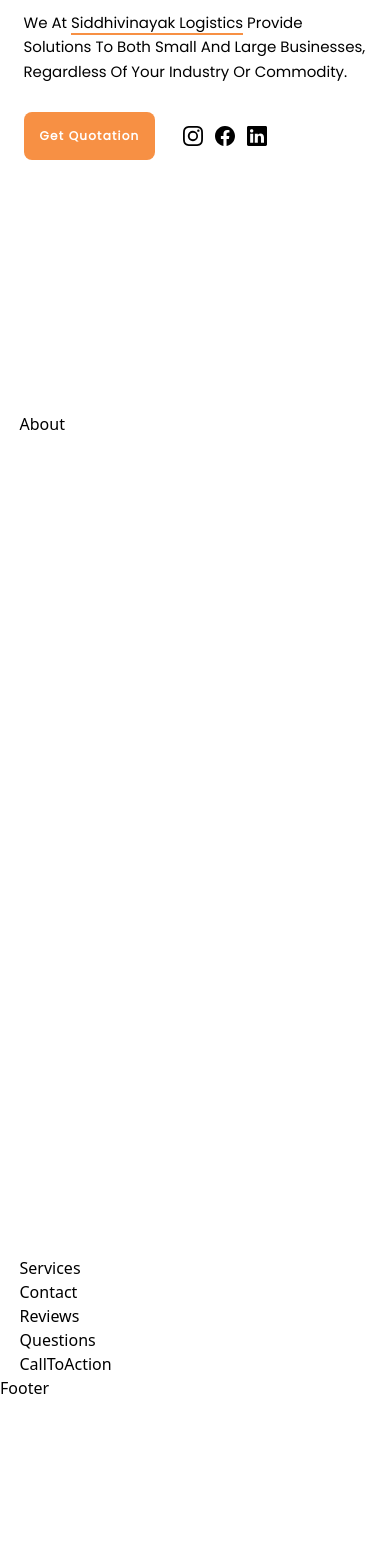
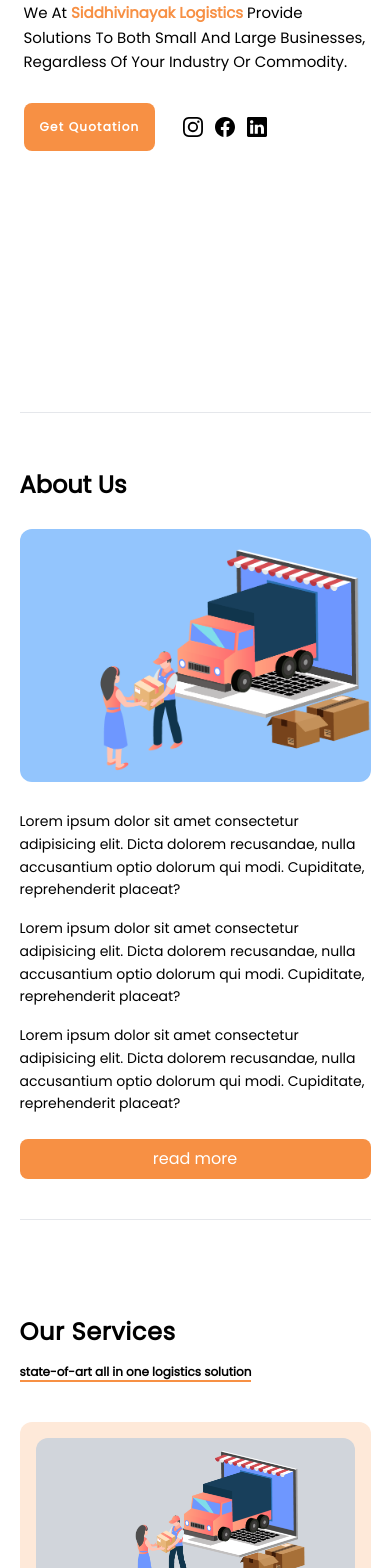
Before and after one commit to iamadityamall/transport-service-landing-page, a React (Create React App) app: page / in a window 390 px wide. Shown: the part 432-2000 px from the top of the page. Before the commit the page ends 1832 px from the top, so only its background shows below. Built offline with nearby package versions, Linux system fonts and the light colour scheme.

Commit message:
major mobile version completed

```diff
--- a/src/components/Footer.jsx
+++ b/src/components/Footer.jsx
@@ -1,9 +1,81 @@
-import React from 'react'
+import React from "react";
+import {
+  BsInstagram,
+  BsFacebook,
+  BsLinkedin,
+  BsArrowRightShort,
+} from "react-icons/bs";
+import { Link } from "react-router-dom";
+import { useGlobalContext } from "../context";
 
 const Footer = () => {
+  const { darkmode } = useGlobalContext();
   return (
-    <div>Footer</div>
-  )
-}
+    <footer
+      className={`capitalize mx-auto ${
+        darkmode ? "bg-colorOne/95" : "bg-colorOne"
+      }`}
+    >
+      <section className="flex flex-col py-20 font-poppins space-y-6 w-[90vw] mx-auto">
+        <div className="flex flex-col">
+          <h1 className="font-bold text-lg p-2">siddhivinayak logistics</h1>
+          <p className="p-2 text-sm">
+            Lorem ipsum dolor sit amet consectetur adipisicing elit. Hic
+            explicabo dicta dignissimos et animi, repudiandae perspiciatis!
+            Quam, recusandae explicabo adipisci maxime iure ab ea fugit?
+          </p>
+          <ul className="flex px-2 py-4 space-x-5">
+            <li className="text-2xl">
+              <BsInstagram />
+            </li>
+            <li className="text-2xl">
+              <BsFacebook />
+            </li>
+            <li className="text-2xl">
+              <BsLinkedin />
+            </li>
+          </ul>
+        </div>
+        <div className="flex flex-col space-y-4 p-2">
+          <h1 className="text-md font-bold">quick links</h1>
+          <ul className="text-sm space-y-2">
+            <li className="flex items-center space-x-2">
+              <BsArrowRightShort />
+              <a href="#about">about</a>
+            </li>
+            <li className="flex items-center space-x-2">
+              <BsArrowRightShort />
+              <a href="#about">services</a>
+            </li>
+            <li className="flex items-center space-x-2">
+              <BsArrowRightShort />
+              <a href="#about">contact</a>
+            </li>
+          </ul>
+        </div>
+        <div className="flex flex-col space-y-4 p-2">
+          <h1 className="text-md font-bold">useful links</h1>
+          <ul className="text-sm space-y-2">
+            <li className="flex items-center space-x-2">
+              <BsArrowRightShort />
+              <Link to="privacy">privacy</Link>
+            </li>
+            <li className="flex items-center space-x-2">
+              <BsArrowRightShort />
+              <Link to="terms">{`terms & condition`}</Link>
+            </li>
+          </ul>
+        </div>
+      </section>
+      <section className={`shadow-sm`}>
+        <p className="text-center italic font-poppins text-xs font-bold p-2">
+          copywright &copy;siddhivinayak logistics{" "}
+          <span>{`${new Date().getFullYear().toString()}`}</span> all right
+          reserved
+        </p>
+      </section>
+    </footer>
+  );
+};
 
-export default Footer
+export default Footer;
--- a/src/components/Home/About.jsx
+++ b/src/components/Home/About.jsx
@@ -1,9 +1,36 @@
-import React from 'react'
+import React from "react";
+import { data } from "../../data/about";
 
 const About = () => {
   return (
-    <section id="about" className='h-screen'>About</section>
-  )
-}
+    <section
+      id="about"
+      className="font-poppins flex flex-col space-y-3 py-10 md:items-center md:py-10 md:space-y-20"
+    >
+      <div>
+        <h1 className="text-2xl py-4 font-bold capitalize md:text-4xl">about us</h1>
+      </div>
+      <div className="flex flex-col space-y-5 md:flex-row md:items-center md:justify-between md:space-y-0 md:space-x-5
+      ">
+        <figure className=" bg-blue-300 rounded-xl overflow-hidden">
+          <img src="./images/delivery.png" alt="company-logo" className="h-[30vh] w-[100vw] object-cover"/>
+        </figure>
+        <div className="flex flex-col md:space-y-1 md:text-right md:items-end
+        ">
+          {data.map((item) => {
+            return (
+              <p key={item.id} className="py-2 leading-relaxed text-sm md:py-2 text-left">
+                {item.info}
+              </p>
+            );
+          })}
+          <button className="bg-colorOne text-white p-2 rounded-lg mt-4 md:mt-0 md:w-32">
+            read more
+          </button>
+        </div>
+      </div>
+    </section>
+  );
+};
 
-export default About
+export default About;
--- a/src/components/Home/CallToAction.jsx
+++ b/src/components/Home/CallToAction.jsx
@@ -1,9 +1,50 @@
-import React from 'react'
+import React from "react";
+import { FaRegMap } from "react-icons/fa";
+import { BsFillTelephoneFill } from "react-icons/bs";
+import { GrMail } from "react-icons/gr";
+import { ImClock } from "react-icons/im";
 
 const CallToAction = () => {
   return (
-    <section>CallToAction</section>
-  )
-}
+    <section className="flex flex-col py-20 space-y-4 font-poppins">
+      <div className="flex justify-between items-center">
+        <div className="text-colorOne text-5xl p-2">
+          <FaRegMap />
+        </div>
+        <div className="p-2">
+          <h1>Address</h1>
+          <p>Lorem, ipsum dolor sit amet consectetur adipisicing elit.</p>
+        </div>
+      </div>
+      <div className="flex items-center">
+        <div className="text-colorOne text-5xl p-2">
+          <BsFillTelephoneFill />
+        </div>
+        <div className="p-2">
+          <h1>Call</h1>
+          <p>+919000000000</p>
+        </div>
+      </div>
+      <div className="flex items-center">
+        <div className="text-colorOne text-5xl p-2">
+          <GrMail />
+        </div>
+        <div className="p-2">
+          <h1>Send us message</h1>
+          <p>email@email.com</p>
+        </div>
+      </div>
+      <div className="flex items-center">
+        <div className="text-colorOne text-5xl p-2">
+          <ImClock />
+        </div>
+        <div className="p-2">
+          <h1>Opening hours</h1>
+          <p>9:00 am - 10:00 pm</p>
+        </div>
+      </div>
+    </section>
+  );
+};
 
-export default CallToAction
+export default CallToAction;
--- /dev/null
+++ b/src/components/Home/Card.jsx
@@ -0,0 +1,34 @@
+import React from "react";
+import { BiConversation } from "react-icons/bi";
+
+const Card = () => {
+  return (
+    <article className="w-full bg-colorOne/20 text-black p-4 rounded-xl space-y-3 font-poppinss">
+      <figure>
+        <img
+          src="./images/delivery.png"
+          alt="service-logo"
+          className="rounded-xl bg-gray-300 h-40 w-full object-contain"
+        />
+      </figure>
+      <div className="flex flex-col">
+        <div className="flex items-center">
+          <div className="p-2 text-colorOne text-2xl">
+            <BiConversation />
+          </div>
+          <div className="p-2 font-bold font-poppins">service name</div>
+        </div>
+        <p className="p-2 text-sm">
+          Lorem ipsum dolor sit amet consectetur adipisicing elit. Expedita
+          nesciunt mollitia quae quod adipisci blanditiis earum officia corporis
+          architecto quam.
+        </p>
+      </div>
+      <div className="p-2">
+        <button className="bg-colorOne p-2 rounded-xl">read more</button>
+      </div>
+    </article>
+  );
+};
+
+export default Card;
--- a/src/components/Home/Contact.jsx
+++ b/src/components/Home/Contact.jsx
@@ -1,9 +1,53 @@
-import React from 'react'
+import React from "react";
 
 const Contact = () => {
   return (
-    <section id='#contact' className='md-screen'>Contact</section>
-  )
-}
+    <section
+      id="#contact"
+      className="flex flex-col items-start font-poppins py-14"
+    >
+      <div className="flex flex-col items-start space-y-2">
+        <h1 className="text-2xl font-bold capitalize py-4">contact us</h1>
+        <p className="border-b-2 border-colorOne text-sm">send your query</p>
+        <p className="py-2 text-xs">
+          Have any question? Feel free to get in touch with us at any time or
+          directly visit our office
+        </p>
+      </div>
+      <div className="flex flex-col w-full space-y-10">
+        <div className="flex flex-col py-10 items-start">
+          <form className="text-black flex flex-col space-y-2 p-3 rounded-xl bg-colorOne/25 w-full">
+            <input
+              type="text"
+              placeholder="full name"
+              className="p-2 rounded-t-xl"
+            />
+            <input type="text" placeholder="email@email.com" className="p-2" />
+            <input type="tel" placeholder="contact number" className="p-2" />
+            <input type="text" placeholder="company" className="p-2 " />
+            <textarea
+              name=""
+              id=""
+              cols="30"
+              rows="10"
+              className="rounded-b-xl"
+            />
+            <button className="p-2 bg-colorOne rounded-xl">get quote</button>
+          </form>
+        </div>
+        <div className="p-2 rounded-xl bg-colorOne/40">
+          <iframe
+            title="office"
+            src="https://www.google.com/maps/embed?pb=!1m18!1m12!1m3!1d3772.175440722638!2d73.03357161529401!3d19.011989358920967!2m3!1f0!2f0!3f0!3m2!1i1024!2i768!4f13.1!3m3!1m2!1s0x3be7c3abc6acf4d1%3A0xe4146edc9efa0501!2sSiddhi%20Vinayak%20Logistics%20LTD.!5e0!3m2!1sen!2sin!4v1652952561594!5m2!1sen!2sin"
+            allowfullscreen=""
+            loading="lazy"
+            referrerpolicy="no-referrer-when-downgrade"
+            className="w-full h-60 rounded-xl"
+          ></iframe>
+        </div>
+      </div>
+    </section>
+  );
+};
 
-export default Contact
+export default Contact;
--- a/src/components/Home/Hero.jsx
+++ b/src/components/Home/Hero.jsx
@@ -6,15 +6,15 @@
   return (
     <section className="h-screen w-full lg:h-screen flex items-center justify-center md:justify-between">
       <div className="flex flex-col capitalize font-poppins space-y-1 py-10 items-start md:w-[50vw]">
-        <h3 className="text-4xl py-2 font-bold px-1 uppercase tracking-wide leading-snug">
+        <h3 className="text-4xl py-2 font-bold px-1 uppercase ">
           we keep your business moving
         </h3>
-        <h4 className="text-[16px]  px-1">
+        <h4 className="text-[16px]  px-1 ">
           {`supply chain, transportation & logistics managment`}
         </h4>
-        <p className="text-[15px] py-2 px-1 pt-6 leading-relaxed">
+        <p className="text-[15px] py-2 px-1 pt-6 leading-relaxed ">
           we at {"  "}
-          <span className="border-b-2 border-colorOne">
+          <span className=" text-colorOne font-semibold">
              siddhivinayak logistics
           </span>{" "}
           provide solutions to both small and large businesses, regardless of
@@ -23,7 +23,7 @@
           provide all services under one roof. Regardless of your industry or
           commodity,we have solutions to both small and large businesses. */}
         </p>
-        <div className="flex items-center space-x-5 p-1 pt-4">
+        <div className="flex items-center space-x-5 p-1 pt-4 ">
           <button
             className="text-white p-4 rounded-lg bg-colorOne font-semibold capitalize text-xs text-left tracking-widest
           "
--- a/src/components/Home/Services.jsx
+++ b/src/components/Home/Services.jsx
@@ -1,9 +1,30 @@
-import React from 'react'
+import React from "react";
+import Card from "./Card";
 
 const Services = () => {
   return (
-    <section id="services" className='md:h-screen'>Services</section>
-  )
-}
+    <section
+      id="services"
+      className="md:h-screen py-20 flex flex-col space-y-10 font-poppins items-start"
+    >
+      <div>
+        <h1 className="text-2xl py-4 font-bold tracking-wide capitalize">
+          our services
+        </h1>
+        <p className="text-xs font-semibold border-b-2 border-colorOne">
+          state-of-art all in one logistics solution
+        </p>
+      </div>
+      <div className="flex flex-col space-y-6">
+        <Card />
+        <Card />
+        <Card />
+      </div>
+      <p className="text-xs text-center font-semibold">
+        vist and experience many more services with best customer experience
+      </p>
+    </section>
+  );
+};
 
-export default Services
+export default Services;
--- /dev/null
+++ b/src/data/about.js
@@ -0,0 +1,22 @@
+export const data = [
+    {
+        id:0,
+        info: 'Lorem ipsum dolor sit amet consectetur adipisicing elit. Dicta dolorem recusandae, nulla accusantium optio dolorum qui modi. Cupiditate, reprehenderit placeat?'
+    },
+    {
+        id:1,
+        info: 'Lorem ipsum dolor sit amet consectetur adipisicing elit. Dicta dolorem recusandae, nulla accusantium optio dolorum qui modi. Cupiditate, reprehenderit placeat?'
+    },
+    {
+        id:2,
+        info: 'Lorem ipsum dolor sit amet consectetur adipisicing elit. Dicta dolorem recusandae, nulla accusantium optio dolorum qui modi. Cupiditate, reprehenderit placeat?'
+    },
+    // {
+    //     id:3,
+    //     info: 'Lorem ipsum dolor sit amet consectetur adipisicing elit. Dicta dolorem recusandae, nulla accusantium optio dolorum qui modi. Cupiditate, reprehenderit placeat?'
+    // },
+    // {
+    //     id:4,
+    //     info: 'Lorem ipsum dolor sit amet consectetur adipisicing elit. Dicta dolorem recusandae, nulla accusantium optio dolorum qui modi. Cupiditate, reprehenderit placeat?'
+    // }
+]
--- a/src/pages/Home.jsx
+++ b/src/pages/Home.jsx
@@ -11,12 +11,19 @@
   return (
     <main className="w-[90vw] mx-auto xl:w-[65vw] scroll-smooth">
       <Hero />
+      <hr/>
       <About />
+      <hr/>
       <Services />
+      <hr />
       <Contact />
+      <hr/>
       <Reviews />
+      <hr/>
       <Questions />
+      <hr/>
       <CallToAction />
+      <hr/>
     </main>
   );
 };
```
